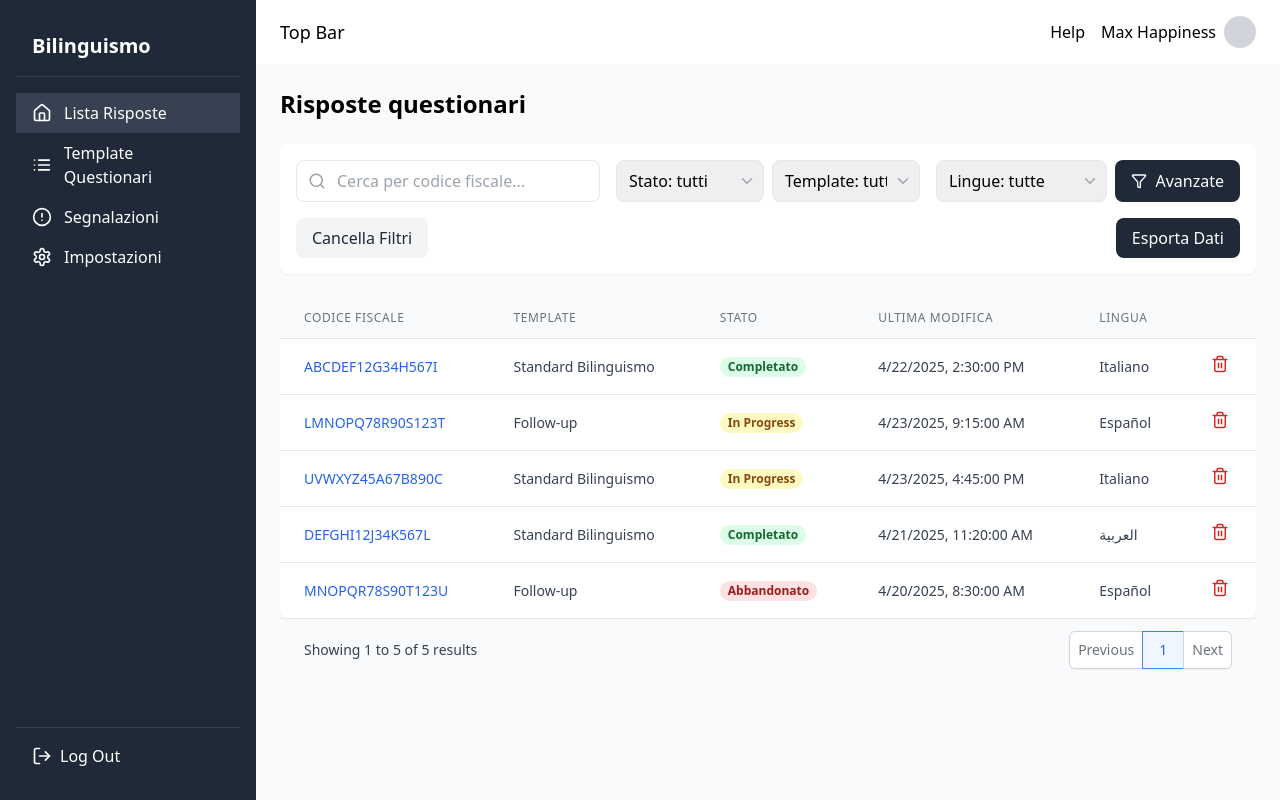
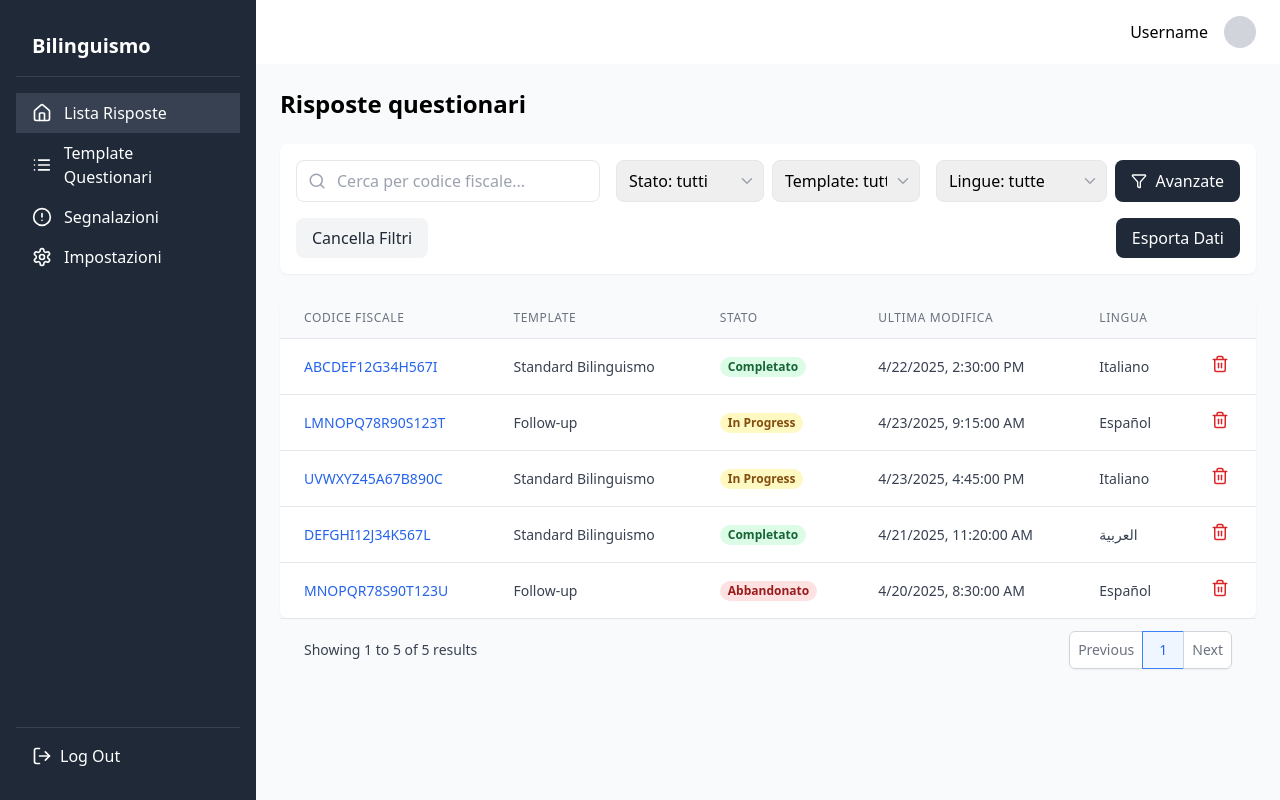
Before and after one commit to Pepaunz/webapp-diagnosi-linguistica, a React (Vite) app: page / in a window 1280 px wide. Built offline with nearby package versions, Linux system fonts and the light colour scheme.

Commit message:
fix topbar

```diff
--- a/src/layout/AppLayout.tsx
+++ b/src/layout/AppLayout.tsx
@@ -19,13 +19,10 @@ export default function AppLayout({ children }: { children: React.ReactNode }) {
       </aside>
       <div className="flex-1 flex flex-col">
         <header className="bg-white shadow-sm px-6 py-4 flex items-center justify-between">
-          <h2 className="text-lg font-medium">Top Bar</h2>
+          <div></div>
           <div className="flex items-center gap-4">
-            <button className="hover:text-gray-500">Help</button>
-            <div className="flex items-center gap-2">
-              <span>Max Happiness</span>
-              <div className="w-8 h-8 rounded-full bg-gray-300"></div>
-            </div>
+            <span>Username</span>
+            <div className="w-8 h-8 rounded-full bg-gray-300"></div>
           </div>
         </header>
         <main className="flex-1 bg-gray-50 p-6 overflow-auto">{children}</main>
```
